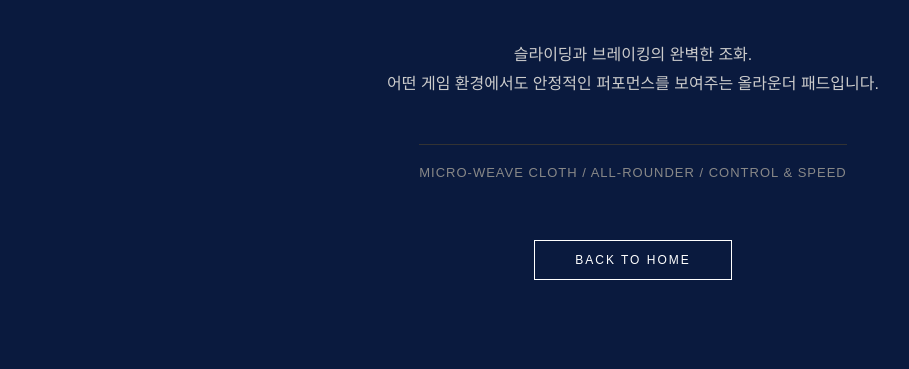
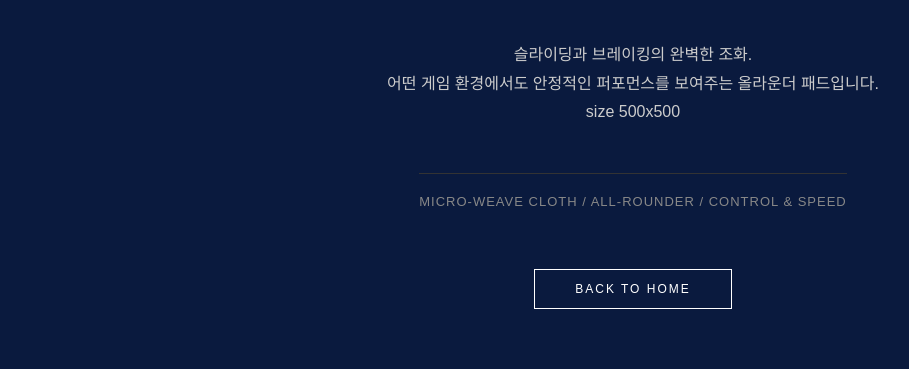
Before and after one commit to trackonkr-oss/trackonkr-oss.github.io, a plain HTML site: page path.html in a window 1280 px wide. Shown: the part 647-1016 px from the top of the page, without its empty margins (7-916 px from the left). Before the commit the page ends 987 px from the top, so only its background shows below. Drawn offline with Linux system fonts and the light colour scheme.

Commit message:
Update path.html

```diff
--- a/path.html
+++ b/path.html
@@ -28,7 +28,7 @@
   <div class="tag">BALANCE SURFACE</div>
   <h1>PATH</h1>
   <div class="desc">
-    <p>슬라이딩과 브레이킹의 완벽한 조화.<br>어떤 게임 환경에서도 안정적인 퍼포먼스를 보여주는 올라운더 패드입니다.</p>
+    <p>슬라이딩과 브레이킹의 완벽한 조화.<br>어떤 게임 환경에서도 안정적인 퍼포먼스를 보여주는 올라운더 패드입니다.<br> size 500x500 </p>
   </div>
   <div class="spec">MICRO-WEAVE CLOTH / ALL-ROUNDER / CONTROL & SPEED</div>
   <a href="index.html" class="back">BACK TO HOME</a>
```
